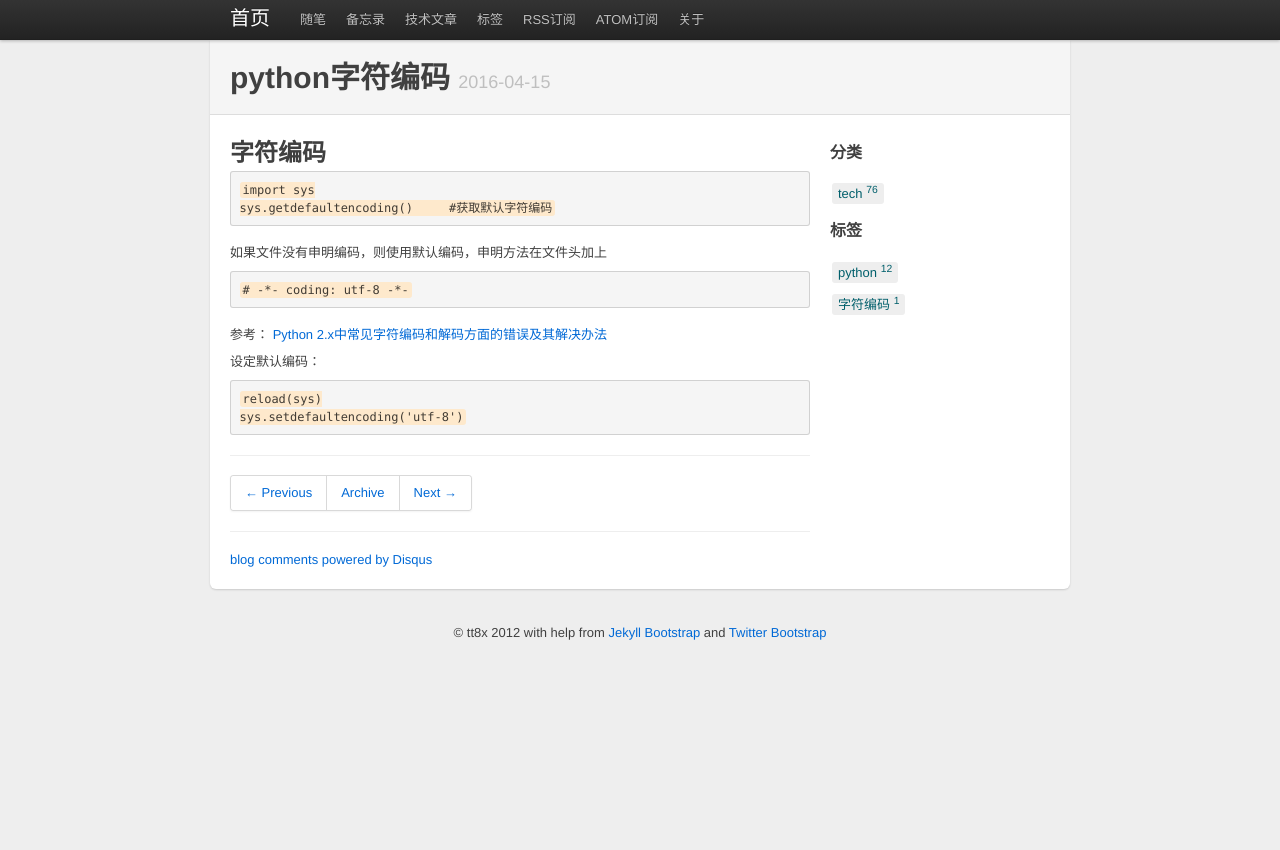
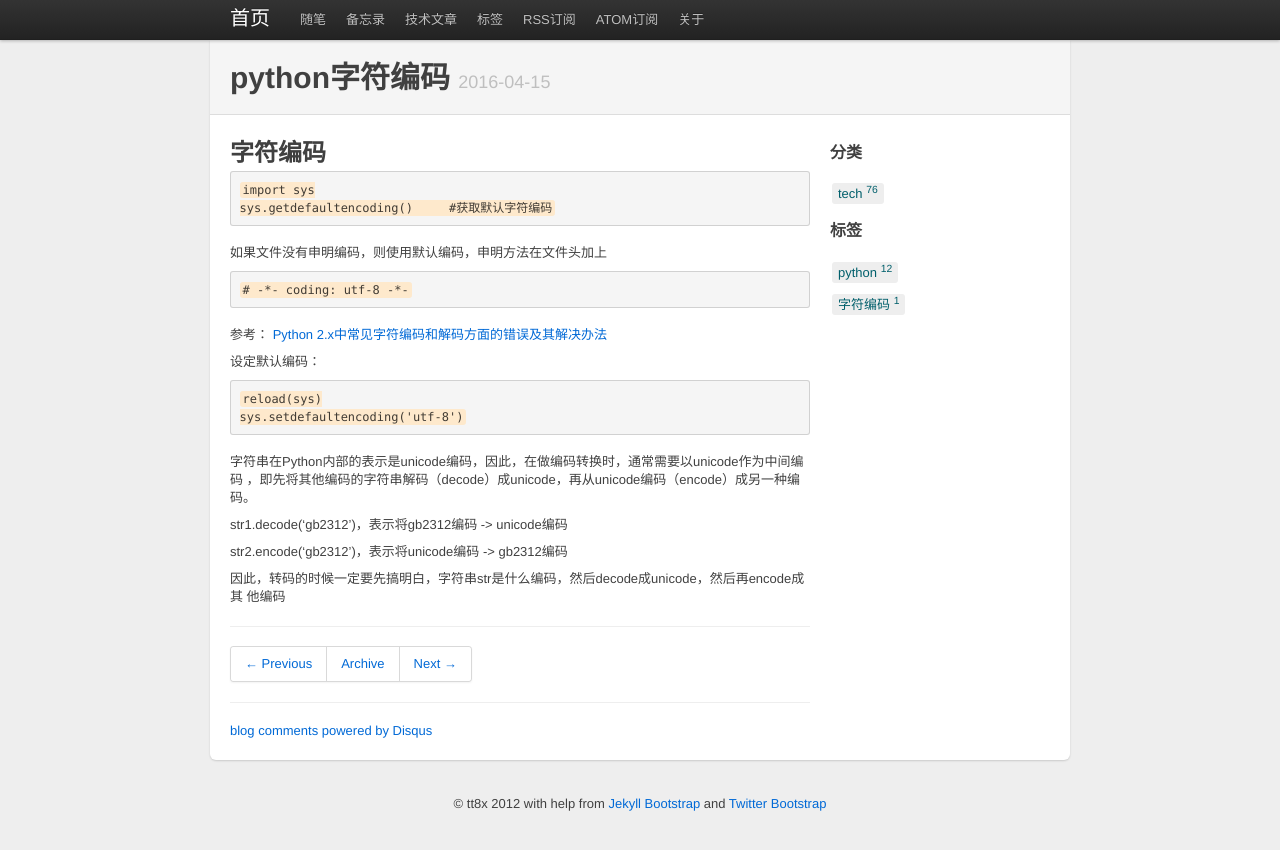
Before and after one commit to kkshare/kkshare.github.io, a Jekyll site: the page built from _posts/2016-04-12-python字符编码.md, in a window 1280 px wide. Shown: the top 850 px of the page. Built offline with Jekyll 4.4.1, drawn with Linux system fonts in a browser that asks for light colours; comment, search, counter and statistics services are not loaded.

Commit message:
python encode/decode;uml.md's title

```diff
--- a/_posts/2016-04-12-python字符编码.md
+++ b/_posts/2016-04-12-python字符编码.md
@@ -24,3 +24,13 @@ tagline: "2016-04-15"
 
     reload(sys)
     sys.setdefaultencoding('utf-8')
+
+字符串在Python内部的表示是unicode编码，因此，在做编码转换时，通常需要以unicode作为中间编码
+，即先将其他编码的字符串解码（decode）成unicode，再从unicode编码（encode）成另一种编码。
+
+str1.decode('gb2312')，表示将gb2312编码 -> unicode编码
+
+str2.encode('gb2312')，表示将unicode编码 -> gb2312编码
+
+因此，转码的时候一定要先搞明白，字符串str是什么编码，然后decode成unicode，然后再encode成其
+他编码
--- a/ppt/publish/uml.html
+++ b/ppt/publish/uml.html
@@ -1,6 +1,6 @@
 ---
 layout: null
-title : "精简版UML - By kk"
+title : "UML简明参考 - By kk"
 ---
 <!--
     Powered By nodePPT - This is probably the best web presentation tool so far!
@@ -12,7 +12,7 @@ title : "精简版UML - By kk"
 <html>
 <head>
     <meta charset="UTF-8">
-    <title>精简版UML - By kk</title>
+    <title>UML简明参考 - By kk</title>
     <link rel="stylesheet" media="all" href="./css/nodeppt.css">
     <link rel="stylesheet" media="only screen and (max-device-width: 480px)" href="./css/phone.css">
 
@@ -27,7 +27,7 @@ title : "精简版UML - By kk"
         <slide class="slide"><section class="slide-wrapper"><article class="flexbox vcenter">
 <h1>精简版UML</h1>
 <p><small>2016-04-26 演讲者：何通庆</small></p>
-<p><a href="https://tt8x.github.io" target="_blank">主页</a></p>
+<p><a href="https://kkshare.github.io" target="_blank">主页</a></p>
 
 </article></section></slide>
 <slide class="slide hasnote"><aside class="note">
```
Also changed, not shown: ppt/uml.md (+1 -1 lines).
